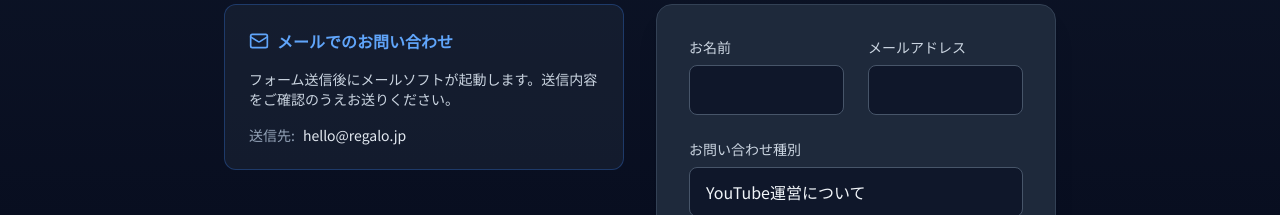
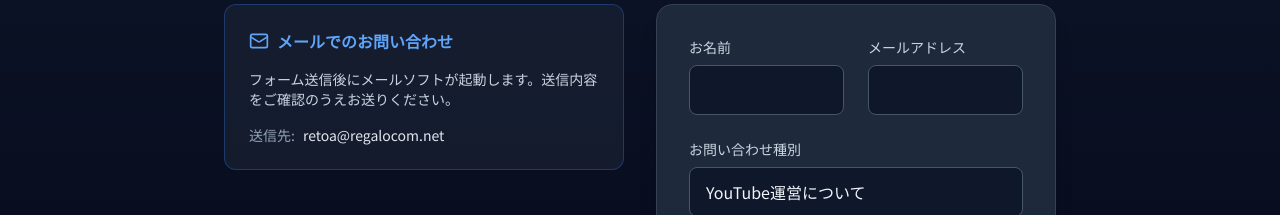
Before and after one commit to Regal753/Website, a React (Vite) app: page / in a window 1280 px wide. Shown: the part 2840-3055 px from the top of the page. Built offline with nearby package versions, Linux system fonts and the light colour scheme.

Commit message:
Update site.config.ts

```diff
--- a/site.config.ts
+++ b/site.config.ts
@@ -1,12 +1,14 @@
 import { NavItem, SectionId } from './types';
+
+const CONTACT_EMAIL = 'retoa@regalocom.net';
 
 export const siteConfig = {
   companyName: 'Regalo',
   companyNameEn: 'Regalo Inc.',
-  contactEmail: 'hello@regalo.jp',
-  siteTitle: 'Regalo | クリエイティブ×テクノロジー',
+  contactEmail: CONTACT_EMAIL,
+  siteTitle: 'Regalo | YouTube運用・BGM・自動化',
   siteDescription:
-    'YouTube運営、BGM制作・権利管理、業務自動化ソリューションを提供するコーポレートサイト。',
+    'RegaloはYouTube運用、BGM制作・権利管理、ワークフロー自動化を支援する企業です。',
   navItems: [
     { id: SectionId.HOME, label: 'ホーム' },
     { id: SectionId.SERVICES, label: 'サービス' },
```
